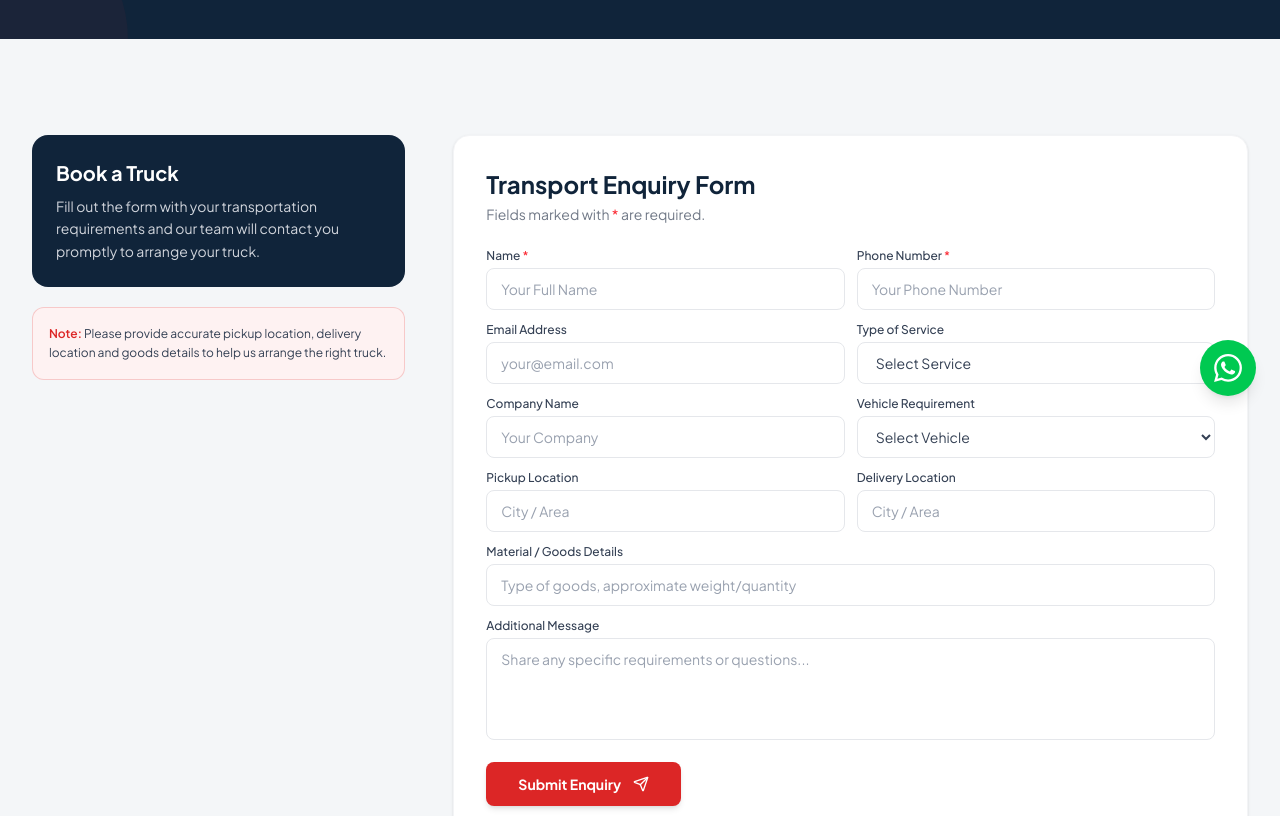
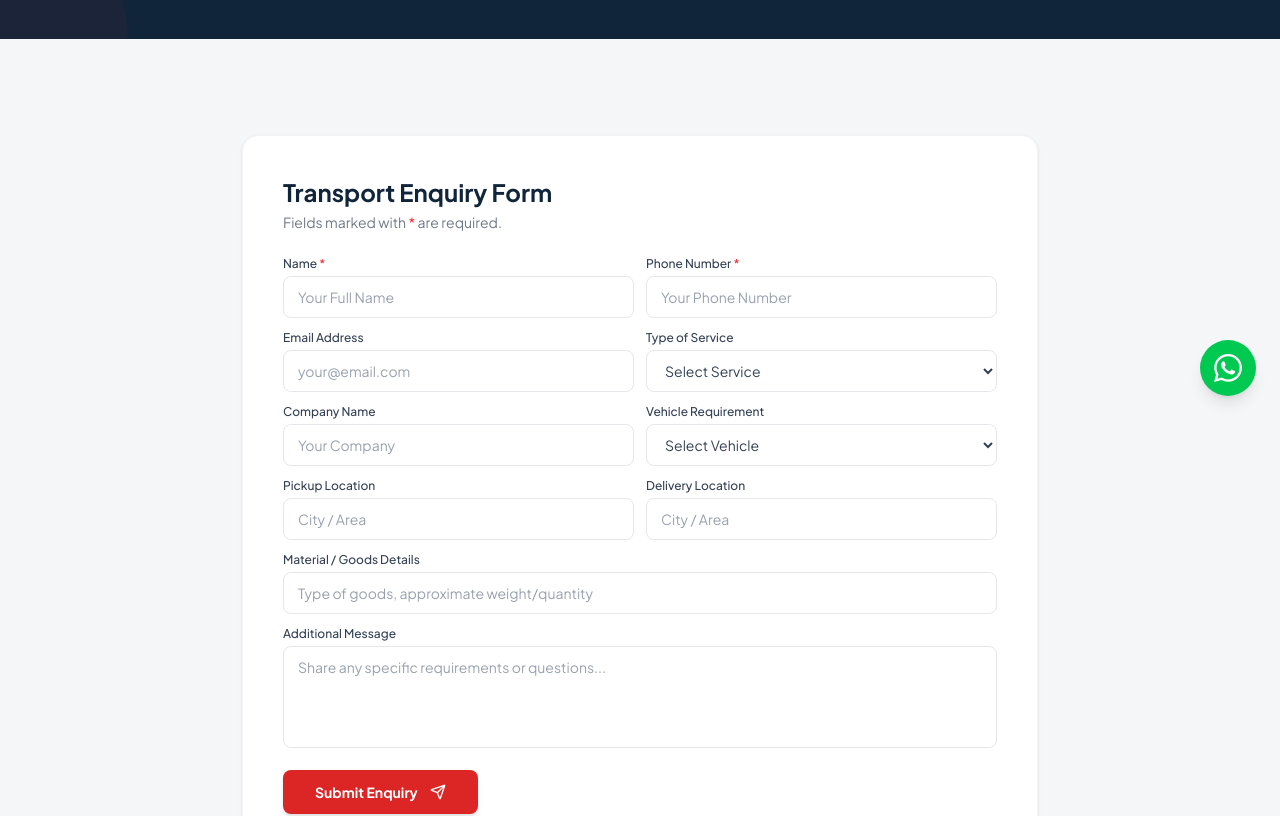
Before and after one commit to princethakur931/Excellent-Trans-Corporation, a Next.js app in the folder excellent-trans-corp/: page /get-a-quote in a window 1280 px wide. Shown: the part 380-1196 px from the top of the page. Built offline with nearby package versions, Linux system fonts and the light colour scheme.

Commit message:
remove book a truck second box

```diff
--- a/excellent-trans-corp/src/app/get-a-quote/page.tsx
+++ b/excellent-trans-corp/src/app/get-a-quote/page.tsx
@@ -22,19 +22,17 @@ export default function GetQuotePage() {
       />
 
       <section className="py-16 lg:py-24 bg-[#F4F6F8]">
-        <div className="max-w-[1280px] mx-auto px-4 sm:px-6 lg:px-8">
-          <div className="grid grid-cols-1 lg:grid-cols-3 gap-8 lg:gap-12">
-            {/* Sidebar */}
-            <div className="lg:col-span-1">
-              <div className="bg-[#10243A] rounded-2xl p-6 text-white mb-5">
-                <h2 className="text-xl font-bold mb-2">Book a Truck</h2>
-                <p className="text-gray-300 text-sm leading-relaxed">
-                  Fill out the form with your transportation requirements and our team will contact
-                  you promptly to arrange your truck.
+        <div className="max-w-[860px] mx-auto px-4 sm:px-6 lg:px-8">
+          <div className="bg-white p-6 sm:p-8 lg:p-10 rounded-2xl shadow-sm border border-gray-100">
+            <h2 className="text-2xl font-bold text-[#10243A] mb-1">
+              Transport Enquiry Form
+            </h2>
+            <p className="text-[#344054]/70 text-sm mb-6">
+              Fields marked with <span className="text-red-500">*</span> are required.
             </p>
-              </div>
+            <QuoteForm compact={false} />
 
-              <div className="mt-5 p-4 bg-red-50 border border-[#DC2626]/20 rounded-xl">
+            <div className="mt-8 p-4 bg-red-50 border border-[#DC2626]/20 rounded-xl">
               <p className="text-xs text-[#344054] leading-relaxed">
                 <span className="font-semibold text-[#DC2626]">Note:</span> Please provide
                 accurate pickup location, delivery location and goods details to help us arrange
@@ -42,20 +40,6 @@ export default function GetQuotePage() {
               </p>
             </div>
           </div>
-
-            {/* Form */}
-            <div className="lg:col-span-2">
-              <div className="bg-white p-6 lg:p-8 rounded-2xl shadow-sm border border-gray-100">
-                <h2 className="text-2xl font-bold text-[#10243A] mb-1">
-                  Transport Enquiry Form
-                </h2>
-                <p className="text-[#344054]/70 text-sm mb-6">
-                  Fields marked with <span className="text-red-500">*</span> are required.
-                </p>
-                <QuoteForm compact={false} />
-              </div>
-            </div>
-          </div>
         </div>
       </section>
     </>
```
Lines whose indentation alone changed are shown as unchanged.
